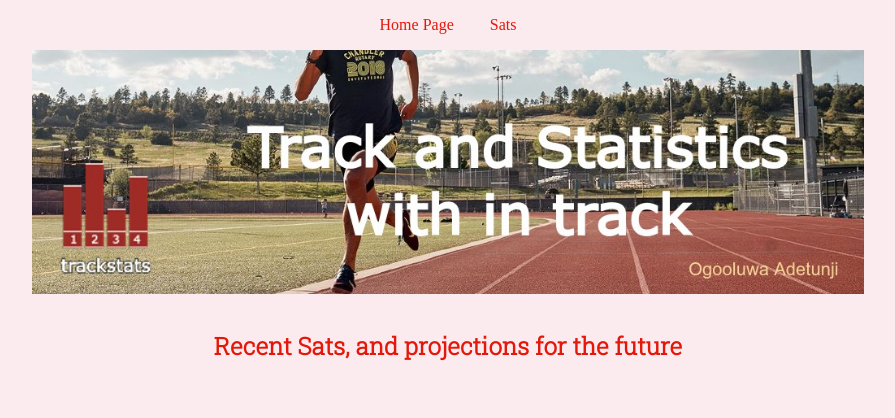
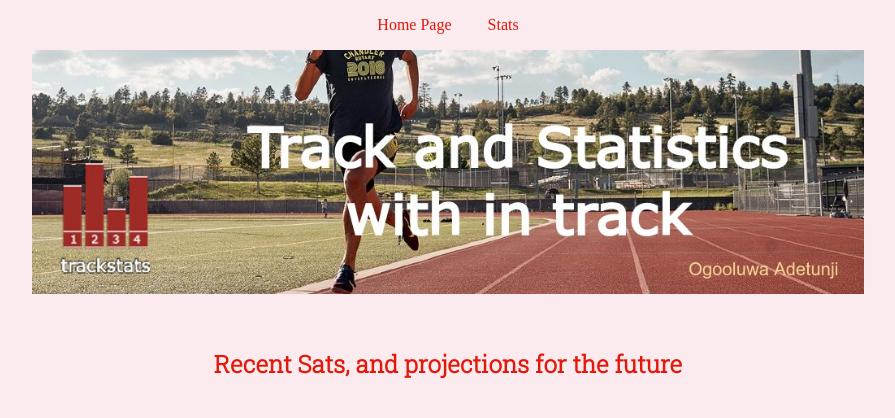
Before and after one commit to ota200/ICDS-website, a plain HTML site: page page_2.html in a window 1280 px wide. Shown: the whole page, without its empty margins (192-1087 px from the left). Drawn offline with Linux system fonts and the light colour scheme.

Commit message:
chnages_3

```diff
--- a/page_2.html
+++ b/page_2.html
@@ -10,14 +10,14 @@
     <body>
         <div class="nav">
             <a href="index.html"> Home Page</a>
-            <a href="page_2.html">Sats</a>
+            <a href="page_2.html">Stats</a>
         </div>
         <div class=".center_divs" >
             <img class="banner" src="my_banner.jpg" alt="picture of man running ontrack with a logo on the bottom left and name"></img>
         </div>
 
         <div class="center">
-<br><br>
+            <br><br><br>
             <h2> Recent Sats, and projections for the future </h2>
 
 
```
Also changed, not shown: index.html (+3 -1 lines).
